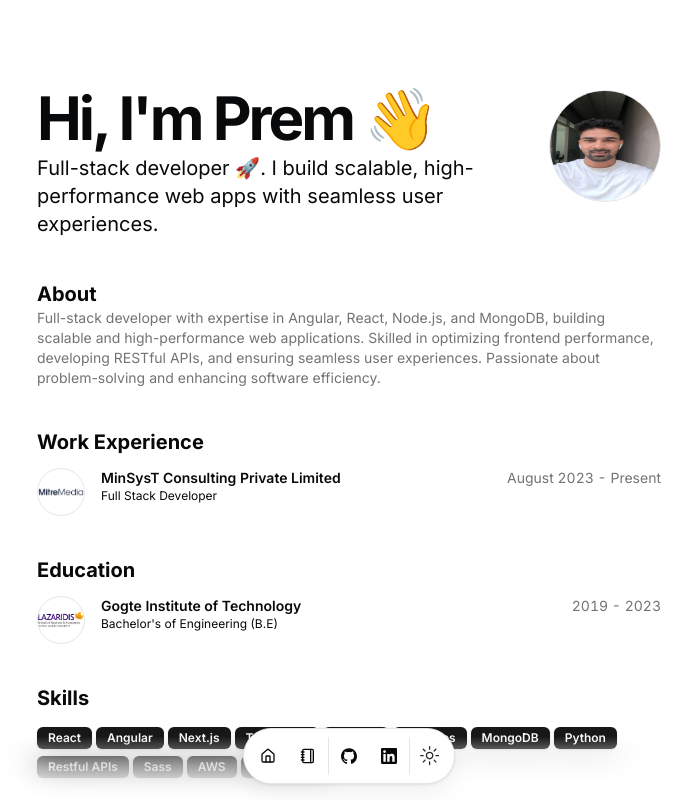
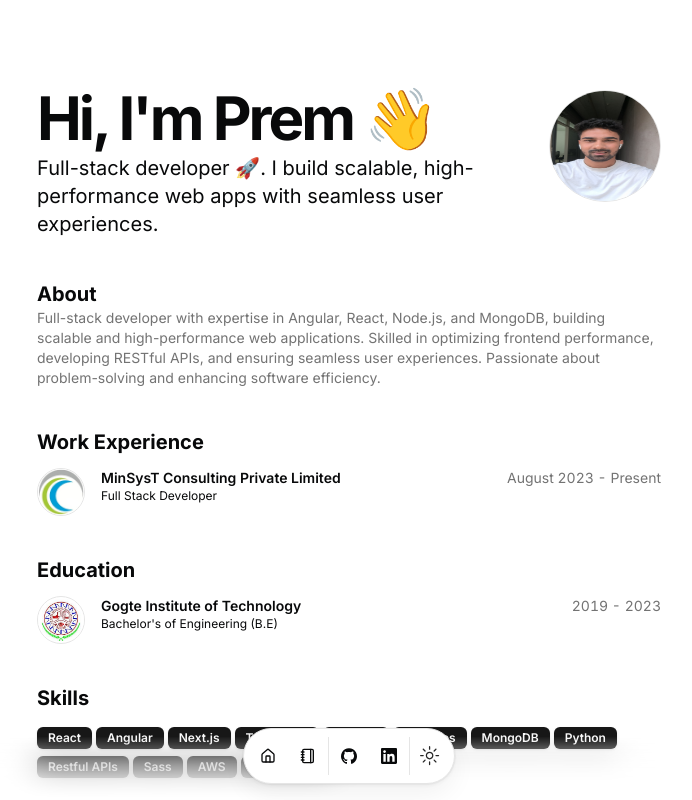
Before and after one commit to premhagargi/portfolio-prem, a Next.js app: page / in a window 1280 px wide. Shown: the top 800 px of the page, without its empty margins (291-983 px from the left). Built offline with nearby package versions, Linux system fonts and the light colour scheme.

Commit message:
minsyst. git logo

```diff
--- a/src/data/resume.tsx
+++ b/src/data/resume.tsx
@@ -65,11 +65,11 @@ export const DATA = {
       badges: [],
       location: "Mumbai, MH, IN",
       title: "Full Stack Developer",
-      logoUrl: "/mitremedia.png",
+      logoUrl: "/minsyst.png",
       start: "August 2023",
       end: "Present",
       description:
-        "Designed and implemented a robust password encryption and browser cookie storage system in Ruby on Rails. Leveraged the Yahoo finance API to develop the dividend.com equity screener",
+        "Developing scalable web applications using Angular, Node.js, and MongoDB. Built and optimized UI/UX, integrated APIs, and enhanced system performance.",
     },
   ],
   education: [
@@ -78,7 +78,7 @@ export const DATA = {
       school: "Gogte Institute of Technology",
       href: "https://git.edu/",
       degree: "Bachelor's of Engineering (B.E)",
-      logoUrl: "/laurier.png",
+      logoUrl: "/klsgit.png",
       start: "2019",
       end: "2023",
     },
```
Also changed, not shown: public/klsgit.png (added), public/minsyst.png (added).
